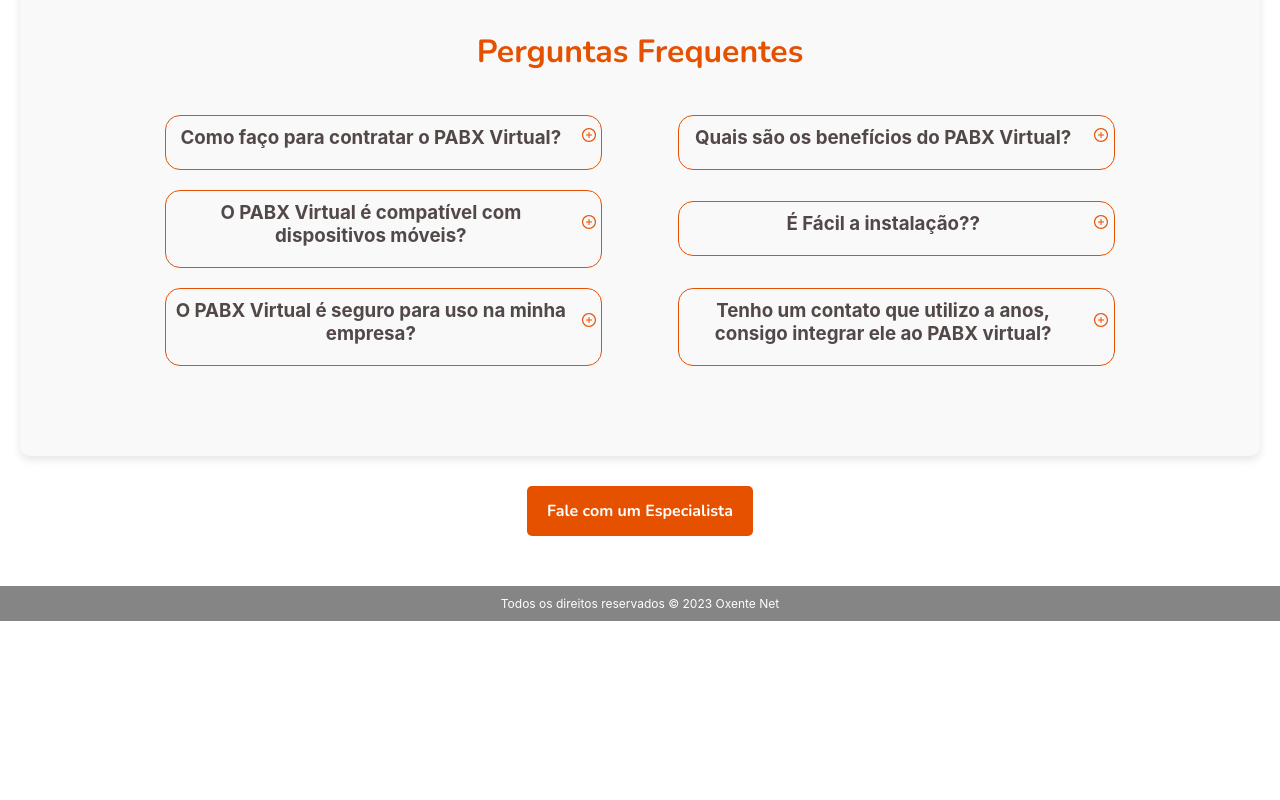
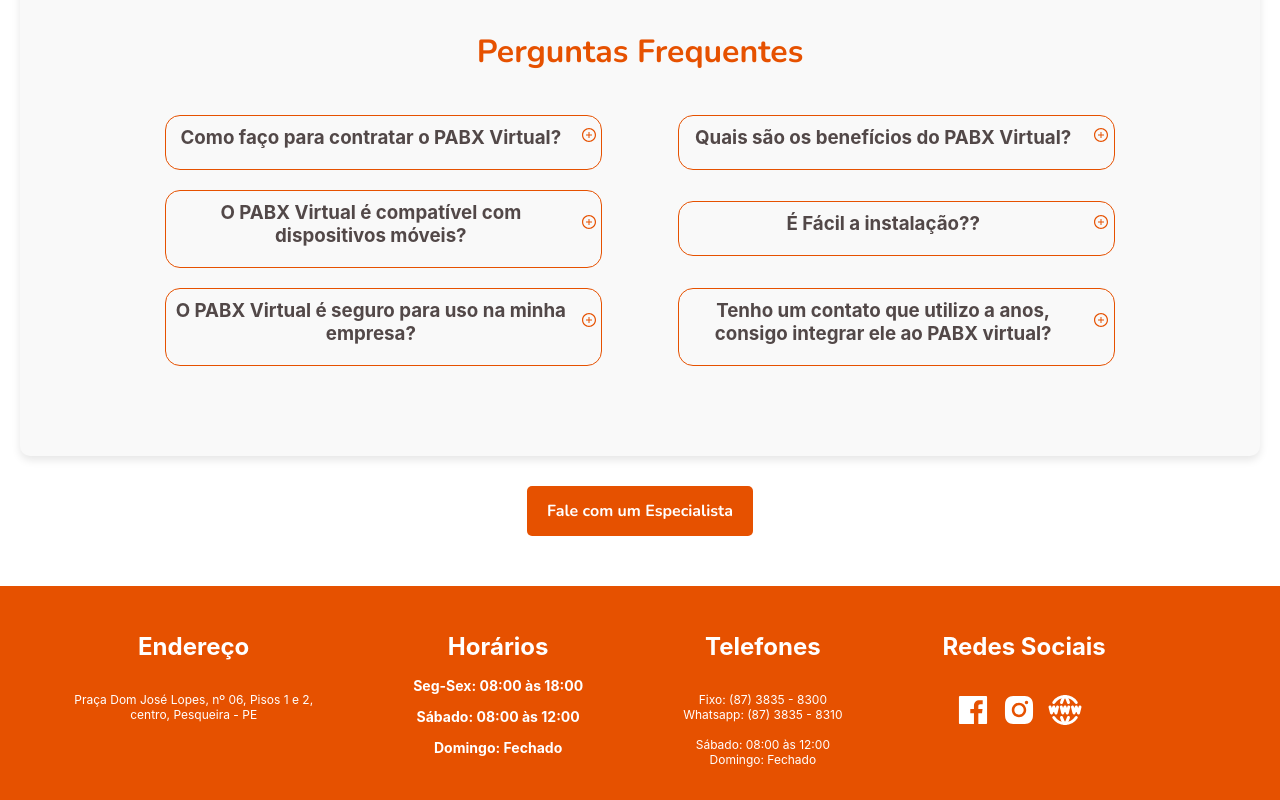
Before and after one commit to viniciusHerminio/OxenteConnect, a React (Create React App) app: page / in a window 1280 px wide. Shown: the part 3039-3839 px from the top of the page. Before the commit the page ends 3660 px from the top, so only its background shows below. Built offline with nearby package versions, Linux system fonts and the light colour scheme.

Commit message:
modificando rodapé

```diff
--- a/src/App.css
+++ b/src/App.css
@@ -647,13 +647,23 @@ body {
   margin-top: 20px;
 }
 
+.info {
+  margin-right: 100px;
+}
+
+.info a {
+  color: white;
+}
+
 .Rodape {
-  background-color: #33333398; /* Cor de fundo do rodapé */
-  color: #fff; /* Cor do texto */
+  background-color: #e65100; /* Cor de fundo do rodapé */
+  color: #ffffff; /* Cor do texto */
   text-align: center; /* Centralizar o texto */
   margin-top: 50px;
-  padding: 10px;
+  padding: 30px;
   font-size: 12px;
+  display: flex;
+  justify-content: center;
 }
 
 .Rodapeblur-text {
--- a/src/App.js
+++ b/src/App.js
@@ -9,7 +9,8 @@ import homemCelular from './images/homemCelular.jpg';
 import './App.css';
 import { useSpring, animated } from 'react-spring';
 import emailjs from 'emailjs-com'; // Importe 'emailjs-com' em vez de '@emailjs/browser'
-import { AiOutlinePlusCircle, AiFillMinusCircle } from 'react-icons/ai';
+import { AiOutlinePlusCircle, AiFillMinusCircle, AiFillInstagram, AiFillFacebook } from 'react-icons/ai';
+import { TbWorldWww } from "react-icons/tb"
 
 const benefitsData = [
   {
@@ -308,7 +309,41 @@ function App() {
         </animated.button>
       </div>
       <footer className={`Rodape${showForm ? 'blur-text' : ''}`}>
-        <p>Todos os direitos reservados &copy; {new Date().getFullYear()} Oxente Net</p>
+        <div className={`info${showForm ? 'blur-text' : ''}`}>
+        <h1>Endereço</h1>
+        <br/>
+        <p> Praça Dom José Lopes, nº 06, Pisos 1 e 2,
+          <br/>
+          centro, Pesqueira - PE </p>
+        </div>
+        <div className={`info${showForm ? 'blur-text' : ''}`}>
+        <h1>Horários</h1>
+        <h3>Seg-Sex: 08:00 às 18:00 </h3>
+        <h3> Sábado: 08:00 às 12:00 </h3>
+        <h3> Domingo: Fechado </h3>
+        </div>
+        <div className={`info${showForm ? 'blur-text' : ''}`}>
+        <h1>Telefones</h1>
+        <br/>
+        <p> Fixo: (87) 3835 - 8300 </p>
+        <p> Whatsapp: (87) 3835 - 8310 </p>
+        <br/>
+        <p> Sábado: 08:00 às 12:00 </p>
+        <p> Domingo: Fechado </p>
+        </div>
+        <div className={`info${showForm ? 'blur-text' : ''}`}>
+        <h1>Redes Sociais</h1>
+        <br/>
+        <a href="https://www.facebook.com/oxentenetoficial" target="_blank" rel="noopener noreferrer">
+            <AiFillFacebook style={{ fontSize: '3em', marginRight: '10px' }} />
+          </a>
+          <a href="https://www.instagram.com/oxentenetoficial/" target="_blank" rel="noopener noreferrer">
+            <AiFillInstagram style={{ fontSize: '3em', marginRight: '10px' }} />
+          </a>
+          <a href="https://www.oxente.net" target="_blank" rel="noopener noreferrer">
+            <TbWorldWww style={{ fontSize: '3em', marginRight: '10px' }} />
+          </a>
+        </div>
       </footer>
     </div>
   );
```
